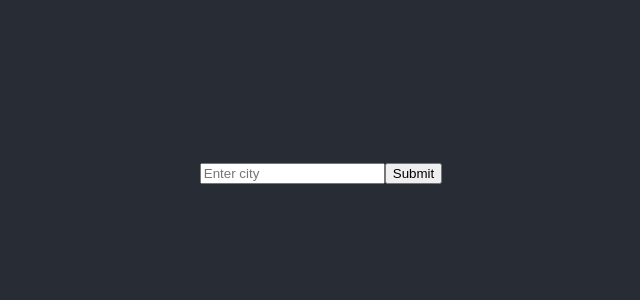
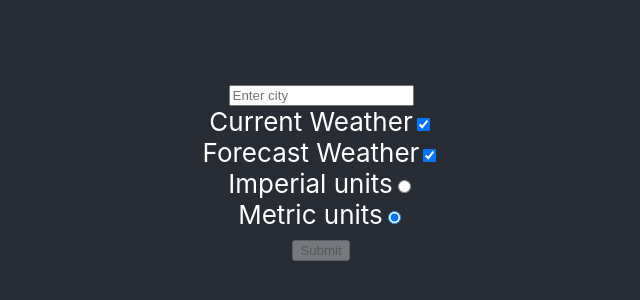
Before and after one commit to linhgraphic/weatherApp, a React (Create React App) app: page / in a window 1280 px wide. Shown: the part 232-532 px from the top of the page, without its empty margins (319-959 px from the left). Built offline with nearby package versions, Linux system fonts and the light colour scheme.

Commit message:
add checkbox, radio buttons, fix initial state

```diff
--- a/src/App.js
+++ b/src/App.js
@@ -3,41 +3,75 @@ import "./App.css";
 import Input from "./components/input";
 import { API_KEY } from "./constants";
 import Form from "./components/form";
-import Weather from "./components/Weather";
+import CurrentWeather from "./components/CurrentWeather";
 
 class App extends Component {
   state = {
     loading: false,
     error: null,
     weatherData: null,
-    city: ""
+    city: "",
+    currentWeather: true,
+    forecastWeather: true,
+    units: "metric"
   };
   onChange = event => {
-    this.setState({ [event.target.id]: event.target.value });
+    this.setState({
+      [event.target.name || event.target.id]: event.target.value,
+      error: null
+    });
+  };
+  onChangeCheckbox = event => {
+    this.setState({
+      [event.target.name || event.target.id]: !this.state[
+        event.target.name || event.target.id
+      ]
+    });
   };
   onSubmit = event => {
     event.preventDefault();
     this.setState({ loading: true });
-    setTimeout(() => {
+    if (this.state.currentWeather)
       fetch(
         `http://api.openweathermap.org/data/2.5/weather?q=${
           this.state.city
-        }&appid=${API_KEY}`
+        }&appid=${API_KEY}&units=${this.state.units}`
       )
         .then(res => {
-          console.log("res", res);
           if (!res.ok) {
-            return res
-              .json()
-              .then(json => this.setState({ error: json, loading: false }));
+            console.log("res", res);
+            res.json().then(json => {
+              throw json;
+            });
           }
           return res.json();
         })
         .then(json => {
           console.log("json", json);
           this.setState({ weatherData: json, loading: false });
-        });
-    }, 500);
+        })
+        .catch(error => this.setState({ error, loading: false }));
+
+    if (this.state.forecastWeather)
+      fetch(
+        `http://api.openweathermap.org/data/2.5/forecast?q=${
+          this.state.city
+        }&appid=${API_KEY}`
+      )
+        .then(res => {
+          if (!res.ok) {
+            console.log("res", res);
+            res.json().then(json => {
+              throw json;
+            });
+          }
+          return res.json();
+        })
+        .then(json => {
+          console.log("json", json);
+          this.setState({ forecastData: json, loading: false });
+        })
+        .catch(error => this.setState({ error, loading: false }));
   };
 
   render() {
@@ -51,13 +85,62 @@ class App extends Component {
               placeholder="Enter city"
               onChange={this.onChange}
             />
+            <br />
             <Input
-              disabled={this.state.loading}
+              label="Current Weather"
+              id="currentWeather"
+              type="checkbox"
+              onChange={this.onChangeCheckbox}
+              checked={this.state.currentWeather}
+            />
+            <br />
+
+            <Input
+              label="Forecast Weather"
+              id="forecastWeather"
+              type="checkbox"
+              onChange={this.onChangeCheckbox}
+              checked={this.state.forecastWeather}
+            />
+            <br />
+            <Input
+              label="Imperial units"
+              checked={"imperial" === this.state.units}
+              id="ImperialUnits"
+              type="radio"
+              name="units"
+              value="imperial"
+              onChange={this.onChange}
+            />
+
+            <br />
+            <Input
+              label="Metric units"
+              checked={"metric" === this.state.units}
+              id="MetricUnit"
+              type="radio"
+              name="units"
+              value="metric"
+              onChange={this.onChange}
+            />
+
+            <br />
+            <Input
+              disabled={
+                !(this.state.currentWeather || this.state.forecastWeather) ||
+                this.state.loading ||
+                !this.state.city
+              }
               type="submit"
               value={this.state.loading ? "Loading..." : "Submit"}
             />
           </Form>
-          {this.state.weatherData && <Weather data={this.state.weatherData} />}
+          {this.state.weatherData && (
+            <CurrentWeather data={this.state.weatherData} />
+          )}
+          {this.state.forecastData && (
+            <CurrentWeather data={this.state.weatherData} />
+          )}
           {this.state.error && (
             <p>
               SOMETHING SOMEWHERE WENT TERRIBLY WRONG.
--- /dev/null
+++ b/src/components/CurrentWeather/index.jsx
@@ -0,0 +1,24 @@
+import React from "react";
+
+// const Weather = props => {
+//   const kelvin = 273.15;
+//   return (
+//     <div>
+//       <p>{`Temparature: ${(props.data.main.temp - kelvin).toFixed(2)}°C`}</p>
+//       <p>{`Humidity: ${props.data.main.humidity}`}</p>
+//       <p>{`Cloud: ${props.data.clouds.all}`}</p>
+//     </div>
+//   );
+// };
+
+const CurrentWeather = props => {
+  return (
+    <div>
+      <p>{`Temparature: ${props.data.main.temp}`}</p>
+      <p>{`Humidity: ${props.data.main.humidity}`}</p>
+      <p>{`Cloud: ${props.data.clouds.all}`}</p>
+    </div>
+  );
+};
+
+export default CurrentWeather;
--- a/src/components/Weather/index.jsx
+++ /dev/null
@@ -1,12 +0,0 @@
-import React from "react";
-
-const Weather = props => {
-  const kelvin = 273.15;
-  return (
-    <div>
-      <p>{`Temparature: ${(props.data.main.temp - kelvin).toFixed(2)}°C`}</p>
-    </div>
-  );
-};
-
-export default Weather;
--- a/src/components/input/index.jsx
+++ b/src/components/input/index.jsx
@@ -2,7 +2,10 @@ import React from "react";
 import "./input.css";
 
 const Input = props => (
+  <>
+    {props.label && <label htmlFor={props.id}>{props.label}</label>}
     <input
+      checked={props.checked}
       disabled={props.disabled}
       type={props.type || "text"}
       className={props.className}
@@ -11,6 +14,8 @@ const Input = props => (
       placeholder={props.placeholder}
       onChange={props.onChange}
       onBlur={props.onBlur}
+      name={props.name}
     />
+  </>
 );
 export default Input;
```
Also changed, not shown: package.json (+7 -1 lines), 2 other files (tests, documents, lock files or other folders). Lines whose indentation alone changed are shown as unchanged.
